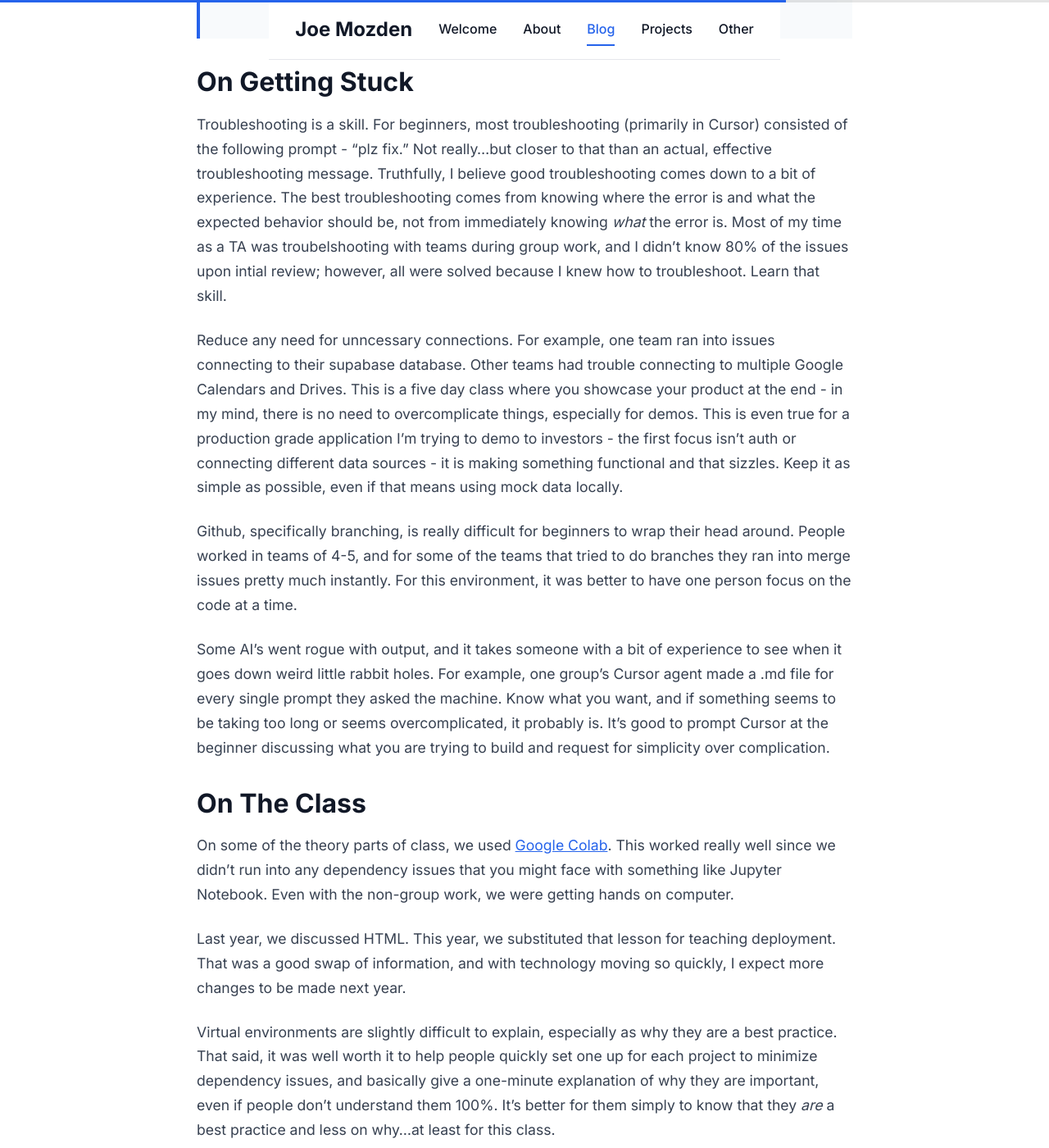
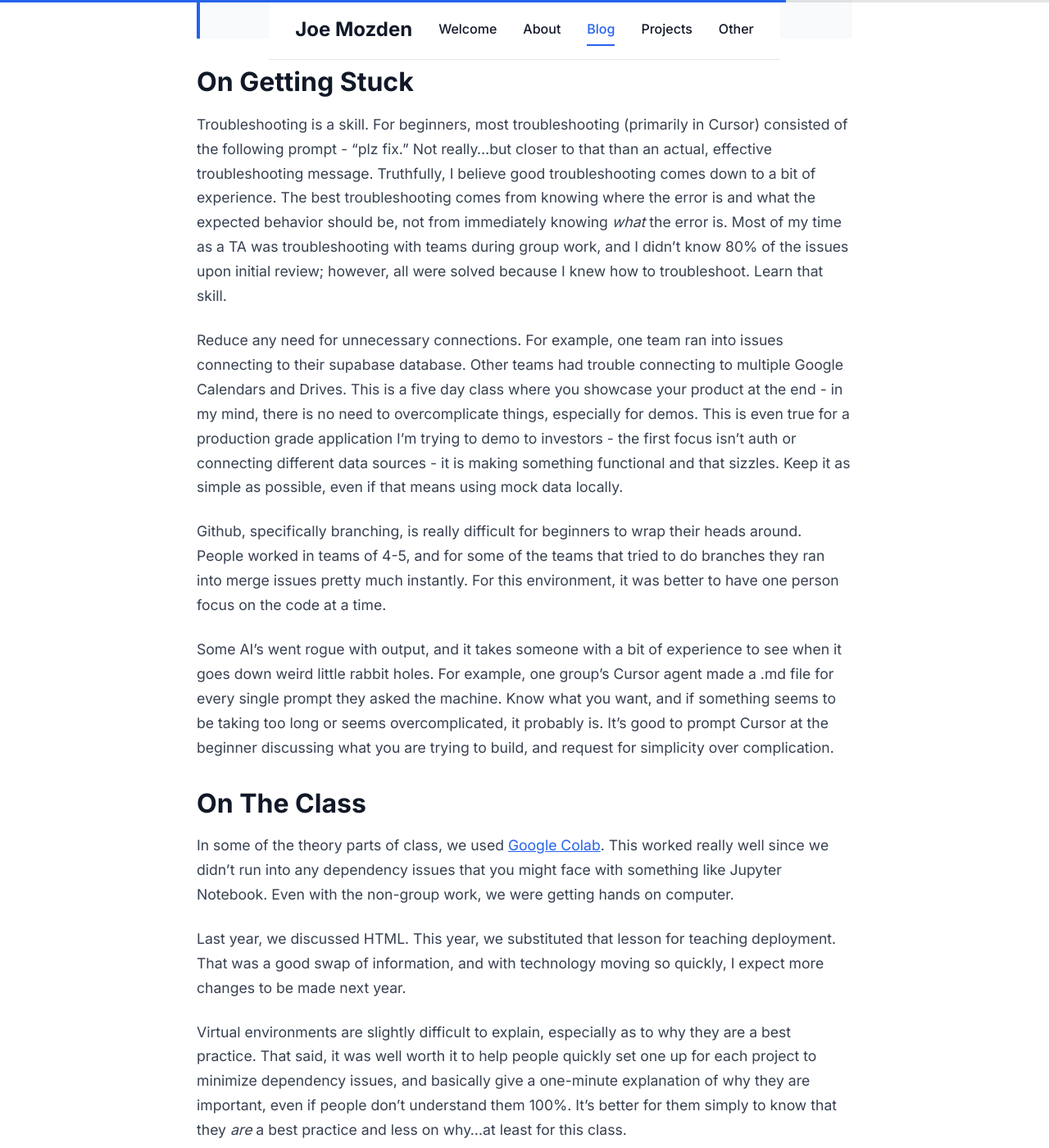
Before and after one commit to jmozden3/jmozden3.github.io, a Jekyll site: the page built from _posts/2026-02-19-ta-thoughts.md, in a window 1280 px wide and 1400 px high, scrolled down 3496 px. Shown: the whole window at 82% size. Built offline with Jekyll 4.4.1, drawn with Linux system fonts in a browser that asks for light colours; some of the changed text lies outside the part shown.

Commit message:
spelling updates

```diff
--- a/_posts/2026-02-19-ta-thoughts.md
+++ b/_posts/2026-02-19-ta-thoughts.md
@@ -23,13 +23,13 @@ The class was only five days, 8 hours a day, and was broken up between course wo
 
 My job as a teacher's assistant wasn't to teach, but to walk around and help each group during project time. What was cool about this job was that I got to go to each group, understand what they were building, why they were building it, and how they were building it.
 
-Another unique part of this class is that it's for beginners - you need very little, if any, tech knowledge before taking this class. So essentially, **I got a firsthand look at what beginners build, and how they do it.**
+Another unique part of this class is that it's for beginners - you need very little, if any, tech knowledge before taking this class. Essentially, **I got a firsthand look at what beginners build and how they do it.**
 
 After five days of watching (mostly) new techies build real AI apps, I came away with a few observations - some expected, and some that genuinely surprised me.
 
 ## On The Tools
 
-[Cursor](https://cursor.com/agents) was the main coding tool of choice. While I think there are better coding products out there today ([Claude Code](https://code.claude.com/docs/en/overview) _cough cough_) it was relevant for newbies to learn about IDEs (even if they aren't around forever). Additionally, there are quicker ways to mock up applications using tools like [Lovable](https://lovable.dev/) or [Base44](https://base44.com/); however, many of these students want to eventually work in tech firms, and again, it's good to know how enterprises are shipping code today. If you want to eventually explore your own technical projects (i.e. [OpenClaw](https://openclaw.ai/) right now) there is value is knowing the terminal, file stucture, etc.
+[Cursor](https://cursor.com/agents) was the main coding tool of choice. While I think there are better coding products out there today ([Claude Code](https://code.claude.com/docs/en/overview) _cough cough_) it was relevant for newbies to learn about IDEs (even if they aren't around forever). Additionally, there are quicker ways to mock up applications using tools like [Lovable](https://lovable.dev/) or [Base44](https://base44.com/); however, many of these students want to eventually work in tech firms, and again, it's good to know how enterprises are shipping code today. If you want to eventually explore your own technical projects (i.e. [OpenClaw](https://openclaw.ai/) right now) there is value in knowing the terminal, file stucture, etc.
 
 ![Cursor Interaction](/assets/images/cursor-agents-interface.png)
 > *Mostly all the interaction in the IDE comes from working with the agents, not the code itself*
@@ -47,32 +47,32 @@ If I were to create an application from scratch, as a beginner, I would generall
 
 ## On Getting Stuck
 
-Troubleshooting is a skill. For beginners, most troubleshooting (primarily in Cursor) consisted of the following prompt - "plz fix." Not really...but closer to that than an actual, effective troubleshooting message. Truthfully, I believe good troubleshooting comes down to a bit of experience. The best troubleshooting comes from knowing where the error is and what the expected behavior should be, not from immediately knowing _what_ the error is. Most of my time as a TA was troubelshooting with teams during group work, and I didn't know 80% of the issues upon intial review; however, all were solved because I knew how to troubleshoot. Learn that skill.
+Troubleshooting is a skill. For beginners, most troubleshooting (primarily in Cursor) consisted of the following prompt - "plz fix." Not really...but closer to that than an actual, effective troubleshooting message. Truthfully, I believe good troubleshooting comes down to a bit of experience. The best troubleshooting comes from knowing where the error is and what the expected behavior should be, not from immediately knowing _what_ the error is. Most of my time as a TA was troubleshooting with teams during group work, and I didn't know 80% of the issues upon initial review; however, all were solved because I knew how to troubleshoot. Learn that skill.
 
-Reduce any need for unncessary connections. For example, one team ran into issues connecting to their supabase database. Other teams had trouble connecting to multiple Google Calendars and Drives. This is a five day class where you showcase your product at the end - in my mind, there is no need to overcomplicate things, especially for demos. This is even true for a production grade application I'm trying to demo to investors - the first focus isn't auth or connecting different data sources - it is making something functional and that sizzles. Keep it as simple as possible, even if that means using mock data locally.
+Reduce any need for unnecessary connections. For example, one team ran into issues connecting to their supabase database. Other teams had trouble connecting to multiple Google Calendars and Drives. This is a five day class where you showcase your product at the end - in my mind, there is no need to overcomplicate things, especially for demos. This is even true for a production grade application I'm trying to demo to investors - the first focus isn't auth or connecting different data sources - it is making something functional and that sizzles. Keep it as simple as possible, even if that means using mock data locally.
 
-Github, specifically branching, is really difficult for beginners to wrap their head around. People worked in teams of 4-5, and for some of the teams that tried to do branches they ran into merge issues pretty much instantly. For this environment, it was better to have one person focus on the code at a time.
+Github, specifically branching, is really difficult for beginners to wrap their heads around. People worked in teams of 4-5, and for some of the teams that tried to do branches they ran into merge issues pretty much instantly. For this environment, it was better to have one person focus on the code at a time.
 
-Some AI's went rogue with output, and it takes someone with a bit of experience to see when it goes down weird little rabbit holes. For example, one group's Cursor agent made a .md file for every single prompt they asked the machine. Know what you want, and if something seems to be taking too long or seems overcomplicated, it probably is. It's good to prompt Cursor at the beginner discussing what you are trying to build and request for simplicity over complication.
+Some AI's went rogue with output, and it takes someone with a bit of experience to see when it goes down weird little rabbit holes. For example, one group's Cursor agent made a .md file for every single prompt they asked the machine. Know what you want, and if something seems to be taking too long or seems overcomplicated, it probably is. It's good to prompt Cursor at the beginner discussing what you are trying to build, and request for simplicity over complication.
 
 ## On The Class
 
-On some of the theory parts of class, we used [Google Colab](https://colab.research.google.com/). This worked really well since we didn't run into any dependency issues that you might face with something like Jupyter Notebook. Even with the non-group work, we were getting hands on computer.
+In some of the theory parts of class, we used [Google Colab](https://colab.research.google.com/). This worked really well since we didn't run into any dependency issues that you might face with something like Jupyter Notebook. Even with the non-group work, we were getting hands on computer.
 
 Last year, we discussed HTML. This year, we substituted that lesson for teaching deployment. That was a good swap of information, and with technology moving so quickly, I expect more changes to be made next year.
 
-Virtual environments are slightly difficult to explain, especially as why they are a best practice. That said, it was well worth it to help people quickly set one up for each project to minimize dependency issues, and basically give a one-minute explanation of why they are important, even if people don't understand them 100%. It's better for them simply to know that they _are_ a best practice and less on why...at least for this class.
+Virtual environments are slightly difficult to explain, especially as to why they are a best practice. That said, it was well worth it to help people quickly set one up for each project to minimize dependency issues, and basically give a one-minute explanation of why they are important, even if people don't understand them 100%. It's better for them simply to know that they _are_ a best practice and less on why...at least for this class.
 
 The five-day, intensive curriculum works amazingly well for this type of class. **Lack of momentum is the biggest killer of technology projects** - keeping everyone together for five days, working consistently toward a common goal created the best outputs. Dedication & Momentum > Time
 
-To me, this is what AI education should look like - there is theory, but more than that, there is real world, project based work that pushes people to _create_. Creation is the top-level cognitive work, and more classes should focus their curriculum on analyzing, evaluating, and creating than remembering, understanding, and applying.
+To me, this is what AI education should look like - there is theory, but more than that, there is real world, project based work that pushes people to _create_. Creation is the top-level cognitive work, and more classes should focus their curriculum on analyzing, evaluating, and creating rather than remembering, understanding, and applying.
 
 ![Bloom's Taxonomy](/assets/images/blooms-taxonomy.jpg)
 > *Bloom's Taxonomy is a six-level hierarchy used to classify learning objectives by their cognitive complexity, moving from foundational memorization to higher-order critical thinking. Creation is the highest cognitive level because it requires students to synthesize all previous levels to produce original work*
 
 ## On the Bigger Picture
 
-The reason this class is so beneficial is because everyone knows AI can help, but few know how to make it work for them. People need a little push to get from 0 to 1. This class teaches you, through both theory and project based work, how AI can help you build. Many students have taken their group projects and continued to work on them after the class or even created new products on their own time. Continue to learn more and more, just by doing.
+The reason this class is so beneficial is that everyone knows AI can help, but few know how to make it work for them. People need a little push to get from 0 to 1. This class teaches you, through both theory and project based work, how AI can help you build. Many students have taken their group projects and continued to work on them after the class or even created new products on their own time. Continue to learn more and more, just by doing.
 
 The apps built this year were technically better than last year, and next year will be dramatically better than this year's. That said, I still remember some stand out applications from last year's class that I would use over some of today's more recent applications.
 
```
Also changed, not shown: other parts of _posts/2026-02-19-ta-thoughts.md (+1 -1 lines).
